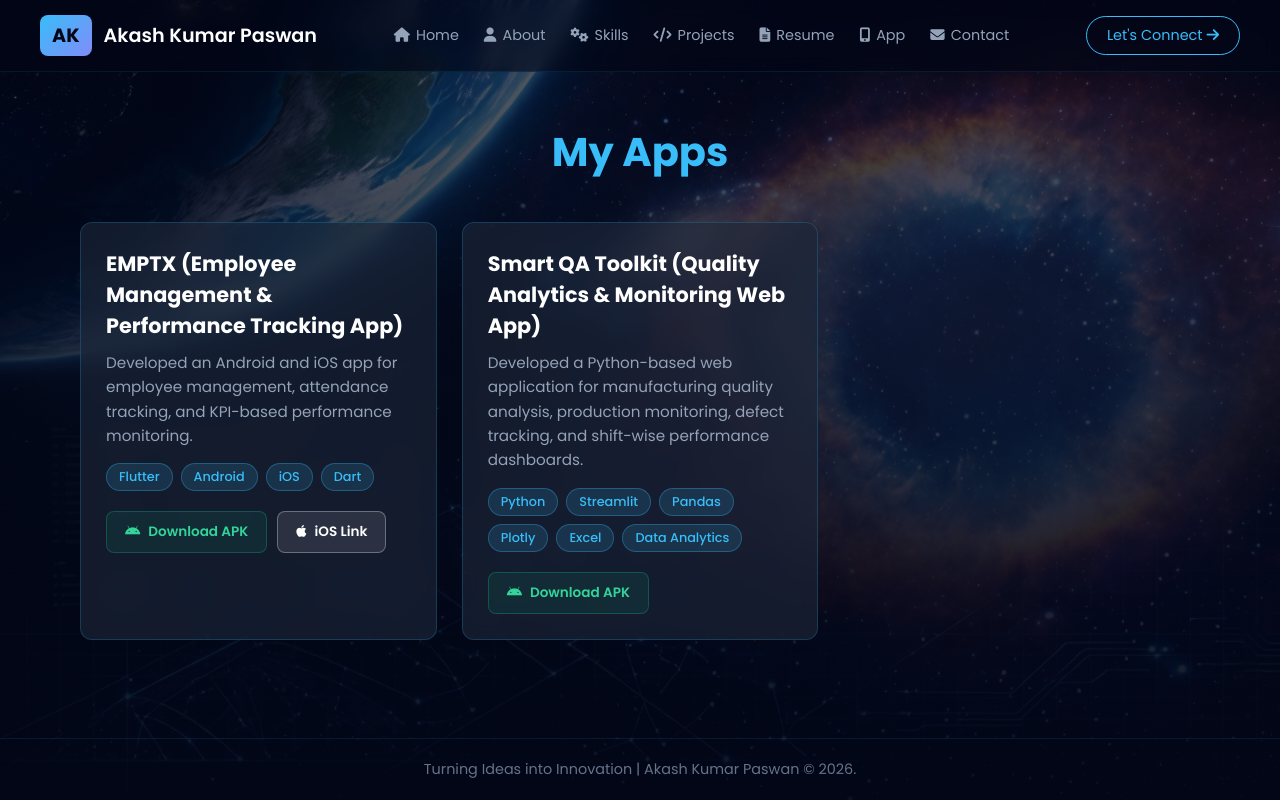
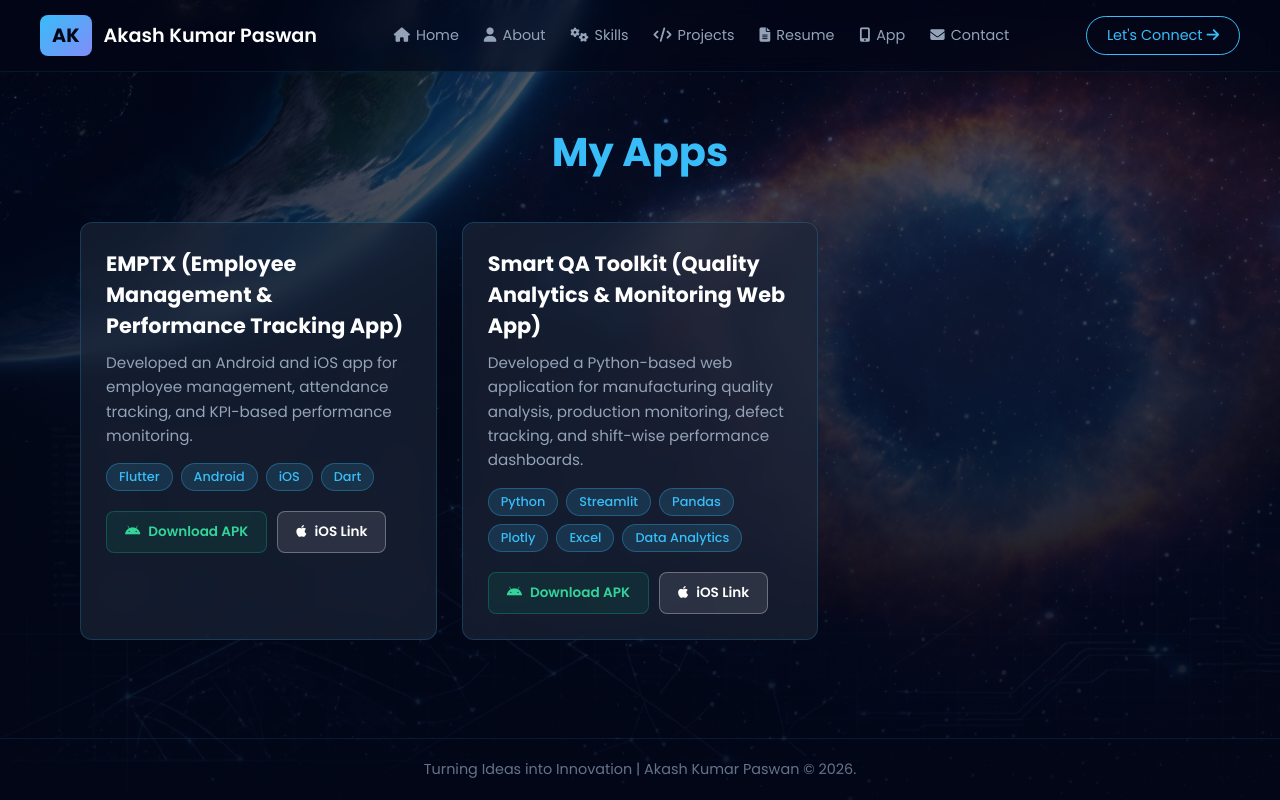
Before and after one commit to akash9907/akash-portfolio, a Flask app: page /apps in a window 1280 px wide. Run offline with Flask 3, Linux system fonts and the light colour scheme.

Commit message:
Updated links

```diff
--- a/app.py
+++ b/app.py
@@ -1,5 +1,4 @@
 from flask import Flask, render_template, request, flash, redirect, url_for
-import os
 
 app = Flask(__name__)
 app.secret_key = 'super_secret_key' # Flash messages ke liye zaroori hai
@@ -109,14 +108,14 @@ APPS = [
         "desc": "Developed an Android and iOS app for employee management, attendance tracking, and KPI-based performance monitoring.",
         "tech": ["Flutter", "Android", "iOS", "Dart"],
         "apk_link": "/static/emptX.apk",       # Yahan apni APK file ka naam dalein
-        "ios_link": "https://testflight.apple.com/..." # Yahan iOS ka link dalein
+        "ios_link": "/static/emptX.apk" # Yahan iOS ka link dalein
     },
     {
         "name": "Smart QA Toolkit (Quality Analytics & Monitoring Web App)",
         "desc": "Developed a Python-based web application for manufacturing quality analysis, production monitoring, defect tracking, and shift-wise performance dashboards.",
         "tech": ["Python", "Streamlit", "Pandas", "Plotly", "Excel", "Data Analytics"],
-        "apk_link": "https://akash-toolkitatli.streamlit.app/",  # Web app hai toh APK nahi hai
-        "ios_link": ""   # Web app hai toh iOS nahi hai
+        "apk_link": "https://apps.akashpaswan.com/",  # Web app hai toh APK nahi hai
+        "ios_link": "https://apps.akashpaswan.com/"   # Web app hai toh iOS nahi hai
     }
 ]
 
--- a/templates/base.html
+++ b/templates/base.html
@@ -25,7 +25,7 @@
 
                 <ul class="nav-links" id="navLinks">
                     <li><a href="/"><i class="fas fa-home"></i> Home</a></li>
-                    <li><a href="#"><i class="fas fa-user"></i> About</a></li>
+                    <li><a href="https://www.linkedin.com/in/akash-kumar-paswan-210805395/"><i class="fas fa-user"></i> About</a></li>
                     <li><a href="#"><i class="fas fa-cogs"></i> Skills</a></li>
                     <li><a href="/projects"><i class="fas fa-code"></i> Projects</a></li>
                     <li><a href="/resume"><i class="fas fa-file-alt"></i> Resume</a></li>
--- a/templates/index.html
+++ b/templates/index.html
@@ -81,7 +81,7 @@
                     </a>
 
                     <!-- Quality Assurance -->
-                    <a href="https://akash-toolkitatli.streamlit.app/" target="_blank" class="tech-item">
+                    <a href="https://apps.akashpaswan.com" target="_blank" class="tech-item">
                         <i class="fas fa-shield-alt"></i>
                         <span>Quality Assurance</span>
                     </a>
```
